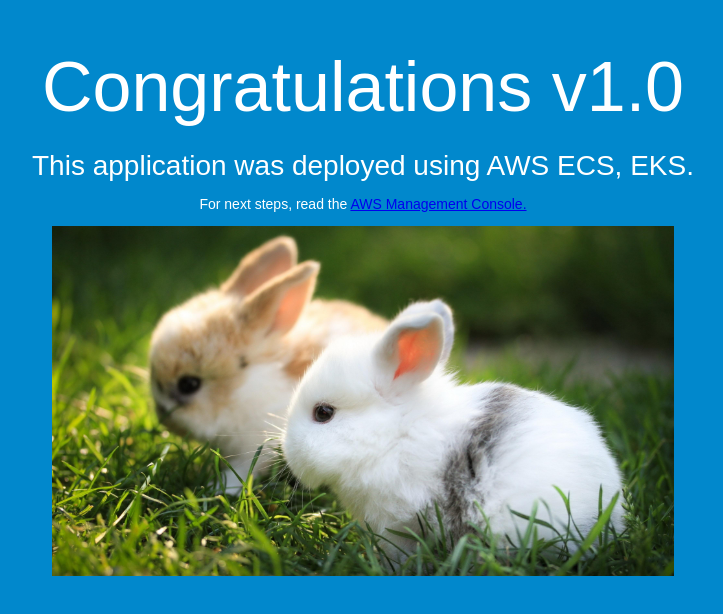
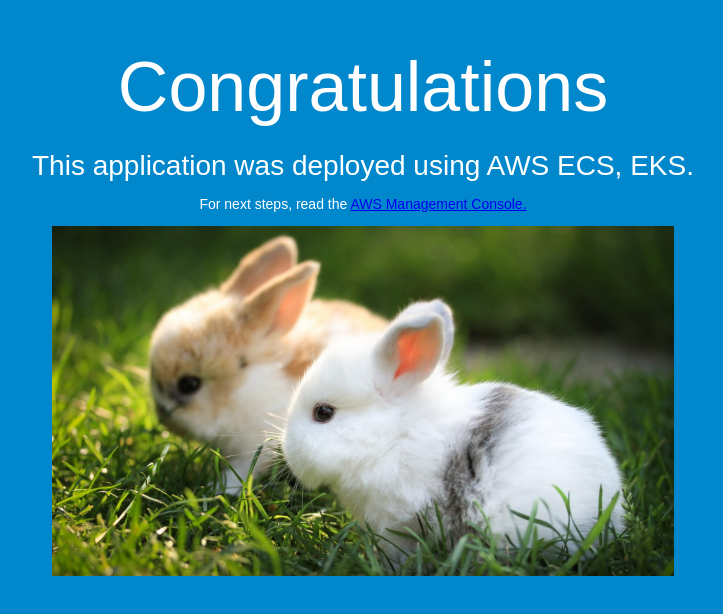
Before and after one commit to hali-linux/ecs, a plain HTML site: page index.html in a window 1280 px wide. Shown: the whole page, without its empty margins (277-1000 px from the left). Drawn offline with Linux system fonts and the light colour scheme.

Commit message:
Update index.html
Congratulations

```diff
--- a/index.html
+++ b/index.html
@@ -24,7 +24,7 @@
 </head>
 <body>
   <div align="center">
-    <h1>Congratulations v1.0</h1>
+    <h1>Congratulations</h1>
     <h2>This application was deployed using AWS ECS, EKS.</h2>
     <p>For next steps, read the <a href="https://aws.amazon.com/ko">AWS Management Console.</a></p>
     <p><img src="images/two-rabbit.jpg" alt="두마리 토끼" height="350"></p>
```
